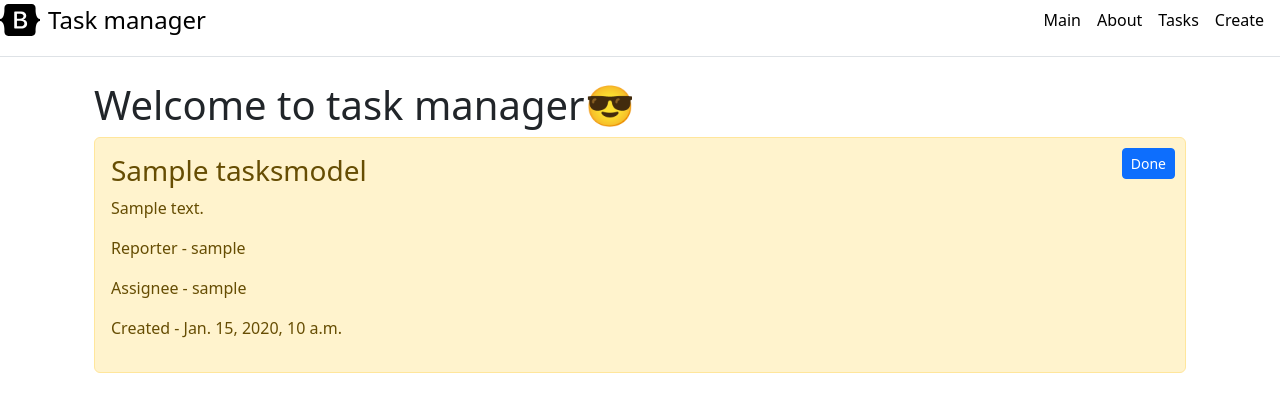
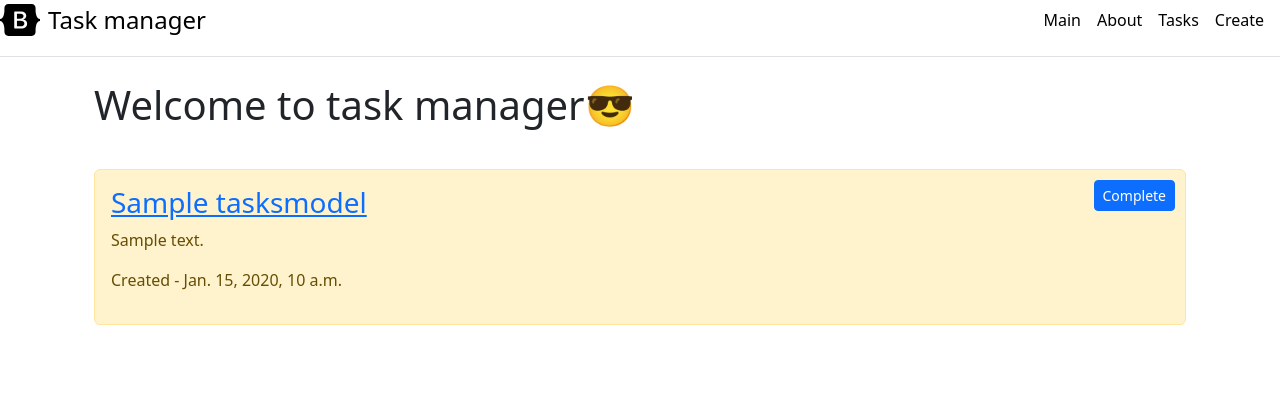
Before and after one commit to LazevAnton/alaziev_taskmanagerDjango, a Django app: page / in a window 1280 px wide. Shown: the top 412 px of the page. Run offline with Django 4.2, Linux system fonts and the light colour scheme; tables that the repository leaves empty hold one stand-in row (values such as "Sample post").

Commit message:
Edit showing info about task

```diff
--- a/TaskManagement/templates/tasks_list.html
+++ b/TaskManagement/templates/tasks_list.html
@@ -3,24 +3,23 @@
     {{ "title" }}
 {% endblock %}
 {% block content %}
-        <div class="container">
+    <div class="container">
         <h1>
             Welcome to task manager😎
-        </h1>
+        </h1><br>
         {% if tasks %}
             {% for t in tasks %}
                 <div class="alert alert-warning mt-2" style="position: relative;">
-                    <h3>{{ t.title }}</h3>
+                    <h3><a href="{% url 'TaskManagement:task_detail' t.uuid %}">{{ t.title }}</a></h3>
                     <p>{{ t.description }}</p>
-                    <p>Reporter - {{ t.reporter }}</p>
-                    <p>Assignee - {{ t.assignee }}</p>
                     <p>Created - {{ t.created_at }}</p>
-{#                    <form method="post" action="{% url 'TaskManagement:task_delete' t.id %}">#}
+                    <form method="post" action="{% url 'TaskManagement:task_delete' t.uuid %}">
                         {% csrf_token %}
-                        <button type="submit" class="btn btn-primary btn-sm" style="position: absolute; top: 10px; right: 10px;">
-                            Done
+                        <button type="submit" class="btn btn-primary btn-sm"
+                                style="position: absolute; top: 10px; right: 10px;">
+                            Complete
                         </button>
-{#                    </form>#}
+                    </form>
                 </div>
             {% endfor %}
         {% else %}
```
